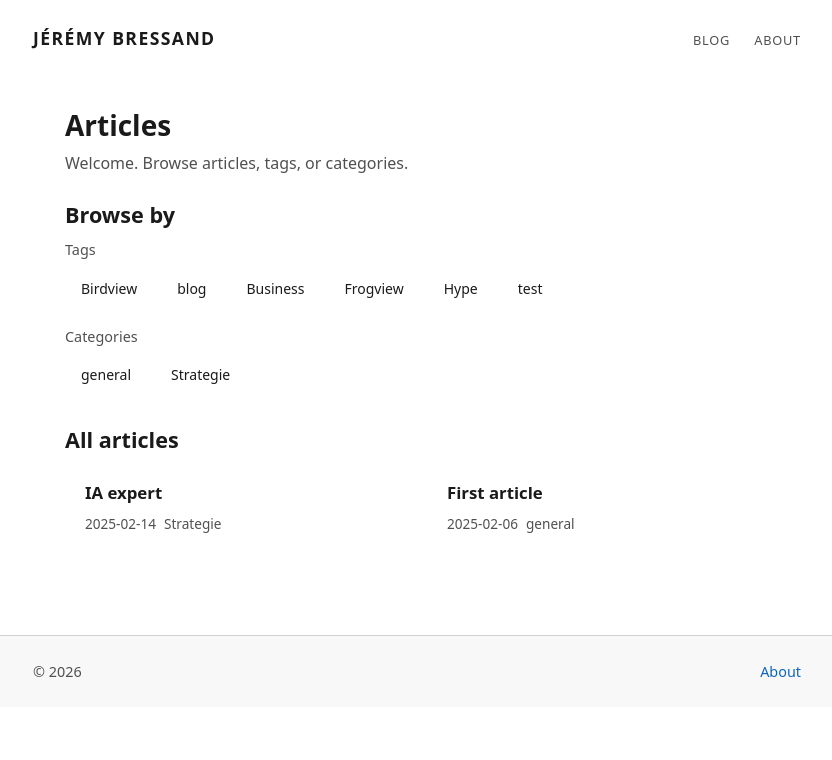
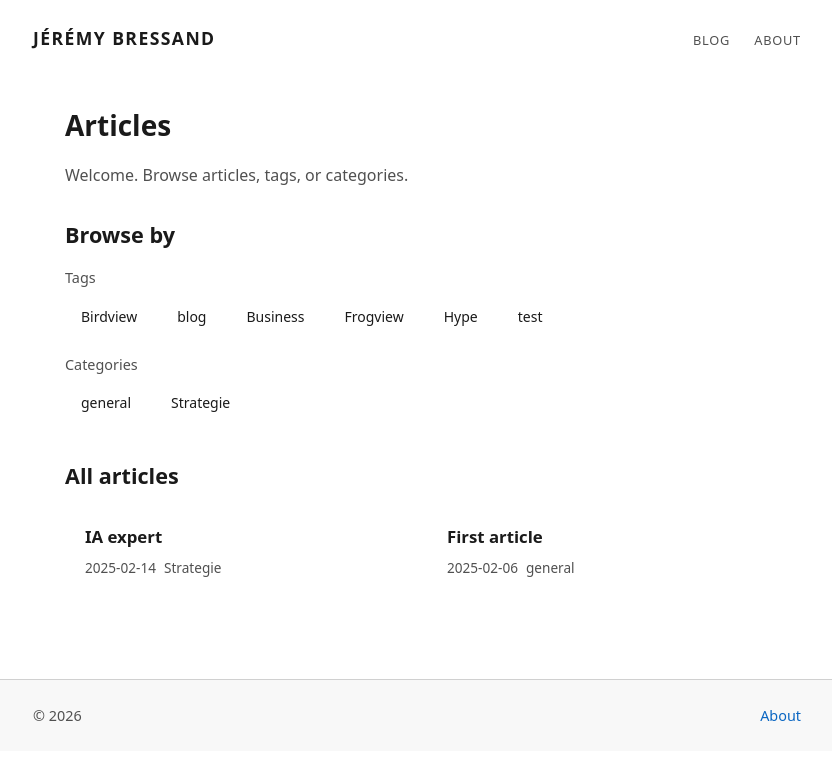
Before and after one commit to jbressand34/blog, a Next.js app: page / in a window 1280 px wide. Shown: the top 760 px of the page, without its empty margins (223-1055 px from the left). Built offline with nearby package versions, Linux system fonts and the light colour scheme.

Commit message:
Fix: spacing

```diff
--- a/app/globals.css
+++ b/app/globals.css
@@ -31,6 +31,32 @@ body {
   margin-left: auto;
   margin-right: auto;
   padding: 0 2rem 2rem;
+}
+
+/* Home page: vertical spacing by hierarchy */
+.page-home h1 {
+  margin-bottom: 1.25rem;
+}
+
+.page-home-intro {
+  margin-bottom: 2rem;
+}
+
+.page-home h2 {
+  margin-top: 2.5rem;
+  margin-bottom: 1rem;
+}
+
+.page-home h2:first-of-type {
+  margin-top: 0;
+}
+
+.page-home-section {
+  margin-bottom: 2.5rem;
+}
+
+.page-home .article-cards {
+  margin-top: 0.5rem;
 }
 
 /* Heading scale (h1–h6) */
--- a/app/page.tsx
+++ b/app/page.tsx
@@ -13,14 +13,14 @@ export default function Home() {
   const categories = getAllCategories();
 
   return (
-    <main className="reading-width">
+    <main className="reading-width page-home">
       <h1>Articles</h1>
-      <p className="text-muted" style={{ marginBottom: "1rem" }}>
+      <p className="text-muted page-home-intro">
         Welcome. Browse articles, tags, or categories.
       </p>
 
       {(tags.length > 0 || categories.length > 0) && (
-        <section style={{ marginBottom: "2rem" }}>
+        <section className="page-home-section">
           <h2>Browse by</h2>
           {tags.length > 0 && (
             <>
```
